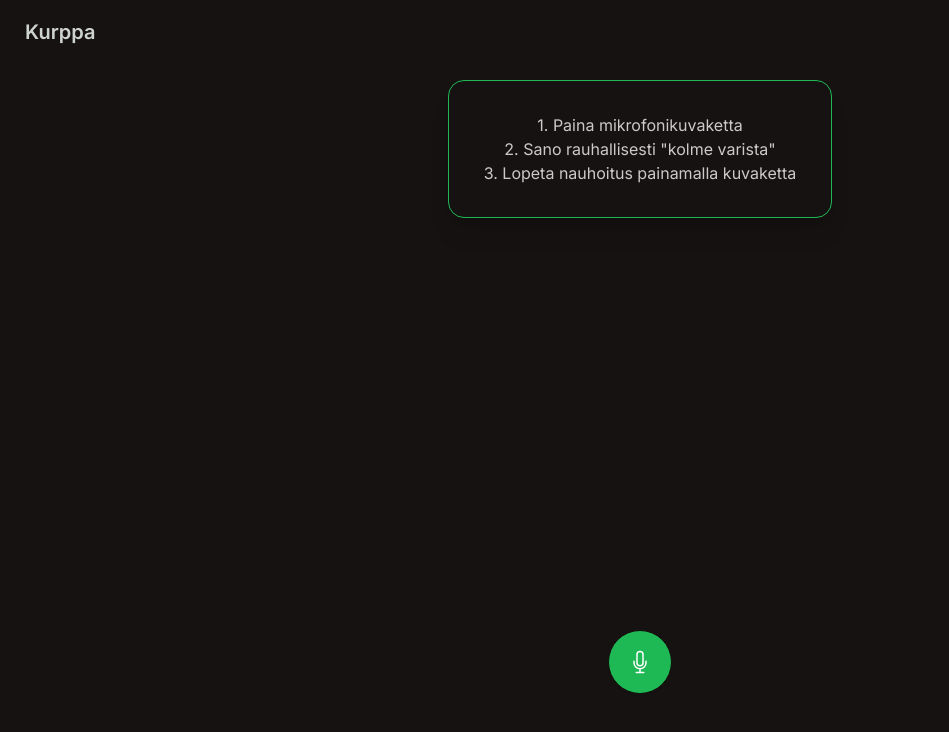
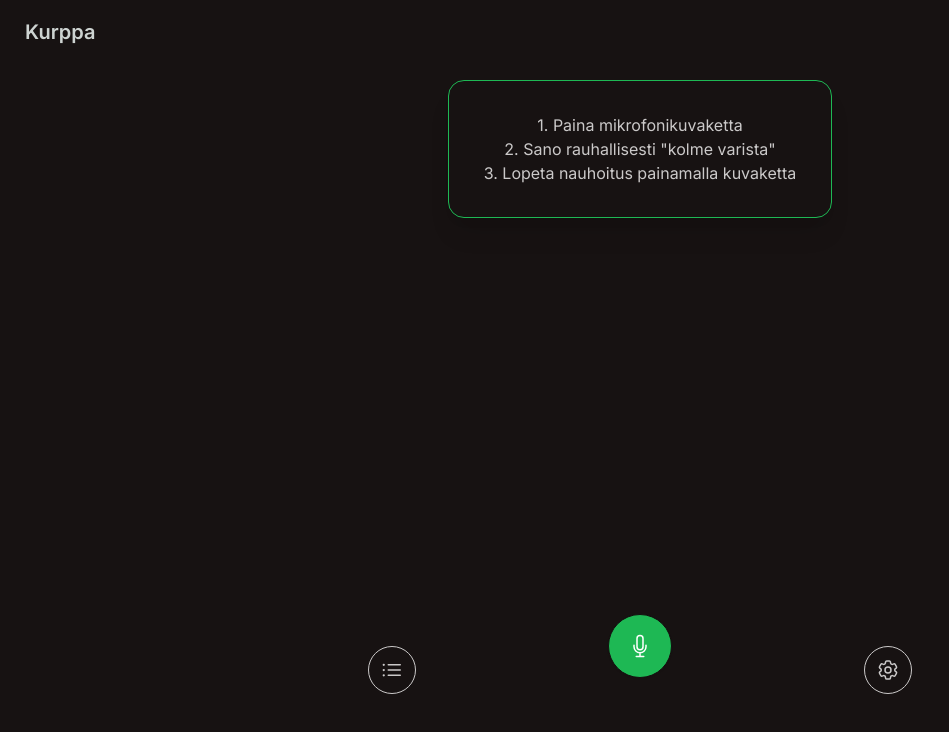
Before and after one commit to ksaaskil/kurppa, a Next.js app: page / in a window 1280 px wide. Shown: the top 732 px of the page, without its empty margins (0-949 px from the left). Built offline with nearby package versions, Linux system fonts and the light colour scheme; no server answers.

Commit message:
Add more components and buttons.

```diff
--- /dev/null
+++ b/app/components/ObservationsButton.tsx
@@ -0,0 +1,24 @@
+export default function ObservationsButton({
+  onClick,
+}: {
+  onClick: () => void;
+}) {
+  return (
+    <button className="btn btn-circle btn-outline" onClick={onClick}>
+      <svg
+        xmlns="http://www.w3.org/2000/svg"
+        fill="none"
+        viewBox="0 0 24 24"
+        strokeWidth={1.5}
+        stroke="currentColor"
+        className="w-6 h-6"
+      >
+        <path
+          strokeLinecap="round"
+          strokeLinejoin="round"
+          d="M8.25 6.75h12M8.25 12h12m-12 5.25h12M3.75 6.75h.007v.008H3.75V6.75Zm.375 0a.375.375 0 1 1-.75 0 .375.375 0 0 1 .75 0ZM3.75 12h.007v.008H3.75V12Zm.375 0a.375.375 0 1 1-.75 0 .375.375 0 0 1 .75 0Zm-.375 5.25h.007v.008H3.75v-.008Zm.375 0a.375.375 0 1 1-.75 0 .375.375 0 0 1 .75 0Z"
+        />
+      </svg>
+    </button>
+  );
+}
--- /dev/null
+++ b/app/components/SettingsButton.tsx
@@ -0,0 +1,25 @@
+export default function SettingsButton({ onClick }: { onClick: () => void }) {
+  return (
+    <button className="btn btn-circle btn-outline" onClick={onClick}>
+      <svg
+        xmlns="http://www.w3.org/2000/svg"
+        fill="none"
+        viewBox="0 0 24 24"
+        strokeWidth={1.5}
+        stroke="currentColor"
+        className="w-6 h-6"
+      >
+        <path
+          strokeLinecap="round"
+          strokeLinejoin="round"
+          d="M9.594 3.94c.09-.542.56-.94 1.11-.94h2.593c.55 0 1.02.398 1.11.94l.213 1.281c.063.374.313.686.645.87.074.04.147.083.22.127.325.196.72.257 1.075.124l1.217-.456a1.125 1.125 0 0 1 1.37.49l1.296 2.247a1.125 1.125 0 0 1-.26 1.431l-1.003.827c-.293.241-.438.613-.43.992a7.723 7.723 0 0 1 0 .255c-.008.378.137.75.43.991l1.004.827c.424.35.534.955.26 1.43l-1.298 2.247a1.125 1.125 0 0 1-1.369.491l-1.217-.456c-.355-.133-.75-.072-1.076.124a6.47 6.47 0 0 1-.22.128c-.331.183-.581.495-.644.869l-.213 1.281c-.09.543-.56.94-1.11.94h-2.594c-.55 0-1.019-.398-1.11-.94l-.213-1.281c-.062-.374-.312-.686-.644-.87a6.52 6.52 0 0 1-.22-.127c-.325-.196-.72-.257-1.076-.124l-1.217.456a1.125 1.125 0 0 1-1.369-.49l-1.297-2.247a1.125 1.125 0 0 1 .26-1.431l1.004-.827c.292-.24.437-.613.43-.991a6.932 6.932 0 0 1 0-.255c.007-.38-.138-.751-.43-.992l-1.004-.827a1.125 1.125 0 0 1-.26-1.43l1.297-2.247a1.125 1.125 0 0 1 1.37-.491l1.216.456c.356.133.751.072 1.076-.124.072-.044.146-.086.22-.128.332-.183.582-.495.644-.869l.214-1.28Z"
+        />
+        <path
+          strokeLinecap="round"
+          strokeLinejoin="round"
+          d="M15 12a3 3 0 1 1-6 0 3 3 0 0 1 6 0Z"
+        />
+      </svg>
+    </button>
+  );
+}
--- /dev/null
+++ b/app/components/ThemeSelector.tsx
@@ -0,0 +1,26 @@
+export default function ThemeSelector({
+  themes,
+  theme,
+  setTheme,
+}: {
+  themes: string[];
+  theme: string;
+  setTheme: (s: string) => void;
+}) {
+  <label className="form-control w-full max-w-xs">
+    <div className="label">
+      <span className="label-text">Valitse väriteema</span>
+    </div>
+    <select className="select select-primary select-bordered">
+      {themes.map((theme_) => (
+        <option
+          key={theme_}
+          selected={theme_ === theme}
+          onClick={() => setTheme(theme_)}
+        >
+          {theme_}
+        </option>
+      ))}
+    </select>
+  </label>;
+}
--- /dev/null
+++ b/app/hooks/useTheme.ts
@@ -0,0 +1,13 @@
+import { useEffect, useState } from "react";
+
+export const THEMES = ["forest", "cupcake"];
+
+export default function useTheme() {
+  const [theme, setTheme] = useState("forest");
+
+  useEffect(() => {
+    document.querySelector("html")?.setAttribute("data-theme", theme);
+  }, [theme]);
+
+  return { theme, themes: THEMES, setTheme };
+}
--- a/app/page.tsx
+++ b/app/page.tsx
@@ -3,16 +3,25 @@ import { useRecordVoice } from "@/app/hooks/useRecordVoice";
 import RecordButton from "./components/RecordButton";
 import StatusToast from "./components/StatusToast";
 import { useObservations } from "./hooks/useObservations";
-import { useEffect } from "react";
+import { useEffect, useState } from "react";
 import LastObservation from "./components/LastObservation";
 import Instructions from "./components/Instructions";
 import NavBar from "./components/NavBar";
 import useProcessing from "./hooks/useProcessing";
-
+import SettingsButton from "./components/SettingsButton";
+import ObservationsButton from "./components/ObservationsButton";
 export default function Home() {
   const { recording, startRecording, stopRecording, audio } = useRecordVoice();
 
-  const { transcription, transcriptionError, decipherError, isTranscribing, decipherResult, deciphering, prompt } = useProcessing({ audio })
+  const {
+    transcription,
+    transcriptionError,
+    decipherError,
+    isTranscribing,
+    decipherResult,
+    deciphering,
+    prompt,
+  } = useProcessing({ audio });
 
   const { observations, createObservation } = useObservations();
 
@@ -34,6 +43,17 @@ export default function Home() {
 
   const lastObservation = observations[observations.length - 1];
 
+  const [settingsVisible, setSettingsVisible] = useState(false);
+  const [observationsVisible, setObservationsVisible] = useState(false);
+
+  function openSettings() {
+    setSettingsVisible(true);
+  }
+
+  function openObservations() {
+    setObservationsVisible(true);
+  }
+
   return (
     <main className="min-h-screen">
       <NavBar />
@@ -42,12 +62,22 @@ export default function Home() {
           {lastObservation && <LastObservation observation={lastObservation} />}
           {!lastObservation && <Instructions />}
         </div>
-        <div className="p-24">
-          <RecordButton
-            processing={processing}
-            recording={recording}
-            toggleRecording={toggleRecording}
-          />
+        <div className="p-24 flex flex-row justify-center w-full">
+          <div className="mx-24 mt-8">
+            <ObservationsButton onClick={openObservations} />
+          </div>
+
+          <div className="mx-24">
+            <RecordButton
+              processing={processing}
+              recording={recording}
+              toggleRecording={toggleRecording}
+            />
+          </div>
+
+          <div className="mx-24 mt-8">
+            <SettingsButton onClick={openSettings} />
+          </div>
         </div>
         <StatusToast
           transcription={transcription}
@@ -57,7 +87,13 @@ export default function Home() {
           decipherError={decipherError}
           isDeciphering={deciphering}
           isRecording={recording}
-          visible={!recording && (processing || !!decipherError || !!transcriptionError || !!decipherResult)}
+          visible={
+            !recording &&
+            (processing ||
+              !!decipherError ||
+              !!transcriptionError ||
+              !!decipherResult)
+          }
           prompt={prompt}
         />
       </div>
```
